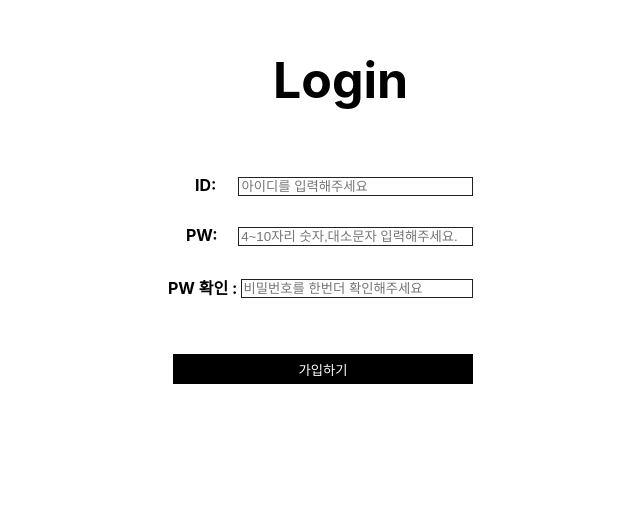
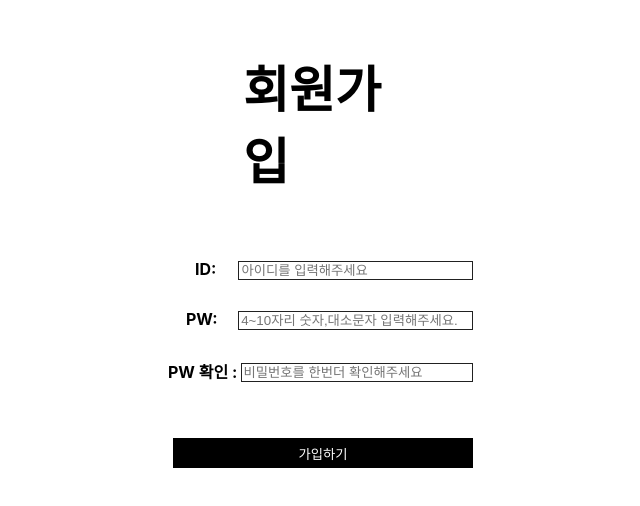
Before and after one commit to Taeeon-kim/findhomes, a React (Create React App) app in the folder findhome/: page /api/sign-up in a window 1280 px wide. Shown: the top 506 px of the page, without its empty margins (317-957 px from the left). Built offline with nearby package versions, Linux system fonts and the light colour scheme.

Commit message:
타이틀교체

```diff
--- a/findhome/src/pages/SignUp.js
+++ b/findhome/src/pages/SignUp.js
@@ -8,9 +8,9 @@ const SignUp = (props) => {
   return (
     <React.Fragment>
       <Grid>
-        <Grid margin="50px auto" width="100px">
-          <Text bold size="50px" justifyContent margin="0px">
-            Login
+        <Grid margin="50px auto" width="200px">
+          <Text bold size="50px"  margin="0px 0px 0px 20px">
+            회원가입
           </Text>
         </Grid>
         <Grid is_flex margin="0px auto" width="300px">
```
